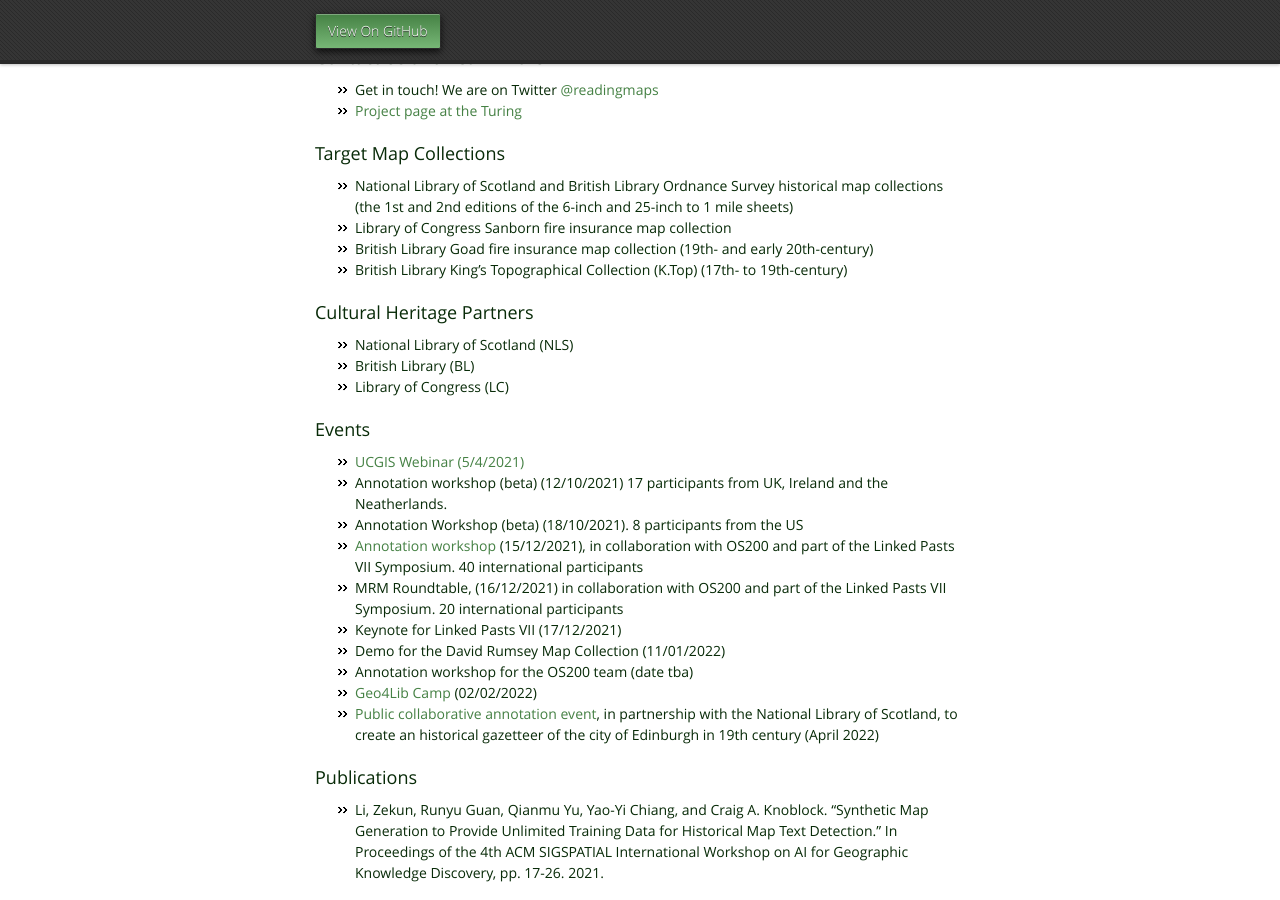
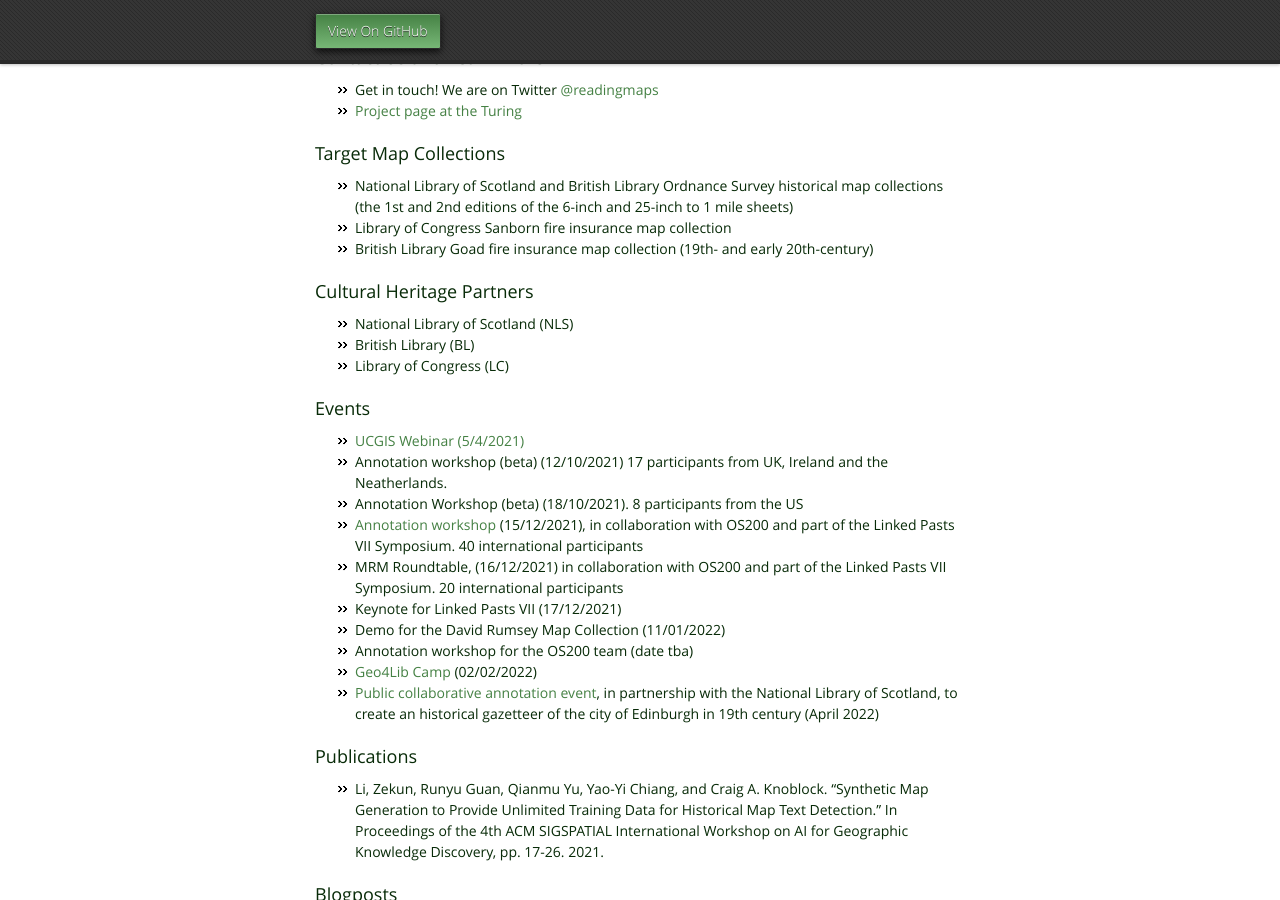
Before and after one commit to machines-reading-maps/machines-reading-maps.github.io, a Jekyll site: the page built from index.md, in a window 1280 px wide and 900 px high, scrolled down 1436 px. Built offline with Jekyll 4.4.1, drawn with Linux system fonts in a browser that asks for light colours; our own code applies the rules of GitHub Pages for plain Markdown files.

Commit message:
Update index.md

```diff
--- a/index.md
+++ b/index.md
@@ -52,7 +52,6 @@ We will share code, datasets, and more via this website.
 - National Library of Scotland and British Library Ordnance Survey historical map collections (the 1st and 2nd editions of the 6-inch and 25-inch to 1 mile sheets)
 - Library of Congress Sanborn fire insurance map collection
 - British Library Goad fire insurance map collection (19th- and early 20th-century)
-- British Library King’s Topographical Collection (K.Top) (17th- to 19th-century)
 
 ### Cultural Heritage Partners
 - National Library of Scotland (NLS)
```
